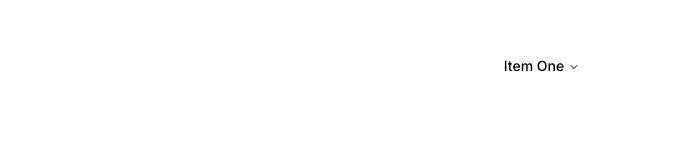
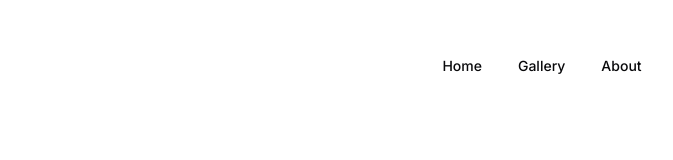
Before and after one commit to htdanganh/portfolio, a Next.js app: page / in a window 1280 px wide. Shown: the part 314-474 px from the top of the page, without its empty margins (98-771 px from the left). Built offline with nearby package versions, Linux system fonts and the light colour scheme.

Commit message:
Implemented Navbar component

```diff
--- a/src/app/page.tsx
+++ b/src/app/page.tsx
@@ -1,31 +1,12 @@
-import Image from "next/image";
+"use client";
 
-import {
-  NavigationMenu,
-  NavigationMenuContent,
-  NavigationMenuIndicator,
-  NavigationMenuItem,
-  NavigationMenuLink,
-  NavigationMenuList,
-  NavigationMenuTrigger,
-  NavigationMenuViewport,
-} from "@/components/ui/navigation-menu"
+import Navbar from "@/components/ui/navbar";
 
 
 export default function Home() {
   return (
     <main className="flex min-h-screen flex-col items-center justify-between p-24">
-      <NavigationMenu>
-        <NavigationMenuList>
-          <NavigationMenuItem>
-            <NavigationMenuTrigger>Item One</NavigationMenuTrigger>
-            <NavigationMenuContent>
-              <NavigationMenuLink>Link</NavigationMenuLink>
-            </NavigationMenuContent>
-          </NavigationMenuItem>
-        </NavigationMenuList>
-      </NavigationMenu>
-
+      <Navbar />
       <div className="z-10 max-w-5xl w-full items-center justify-between font-mono text-sm lg:flex">
         <h1 className="text-4xl font-bold">
             HELLO WORLD
--- /dev/null
+++ b/src/components/ui/navbar.tsx
@@ -0,0 +1,44 @@
+"use client";
+
+import Link from "next/link";
+import { NavigationMenu, NavigationMenuItem, NavigationMenuLink, NavigationMenuList } from "@/components/ui/navigation-menu";
+import { navigationMenuTriggerStyle } from "@/components/ui/navigation-menu";
+
+
+
+
+const Navbar = () => {
+    return (
+        <NavigationMenu>
+        <NavigationMenuList>
+          <NavigationMenuItem>
+            <Link href="https://www.youtube.com/" legacyBehavior passHref>
+              <NavigationMenuLink className={navigationMenuTriggerStyle()}>
+                Home
+              </NavigationMenuLink>
+            </Link>
+          </NavigationMenuItem>
+
+          <NavigationMenuItem>
+            <Link href="https://www.youtube.com/" legacyBehavior passHref>
+              <NavigationMenuLink className={navigationMenuTriggerStyle()}>
+                Gallery
+              </NavigationMenuLink>
+            </Link>
+          </NavigationMenuItem>
+
+          <NavigationMenuItem>
+            <Link href="https://www.youtube.com/" legacyBehavior passHref>
+              <NavigationMenuLink className={navigationMenuTriggerStyle()}>
+                About
+              </NavigationMenuLink>
+            </Link>
+          </NavigationMenuItem>
+
+        </NavigationMenuList>
+      </NavigationMenu>
+
+    );
+    }
+
+export default Navbar;
```
